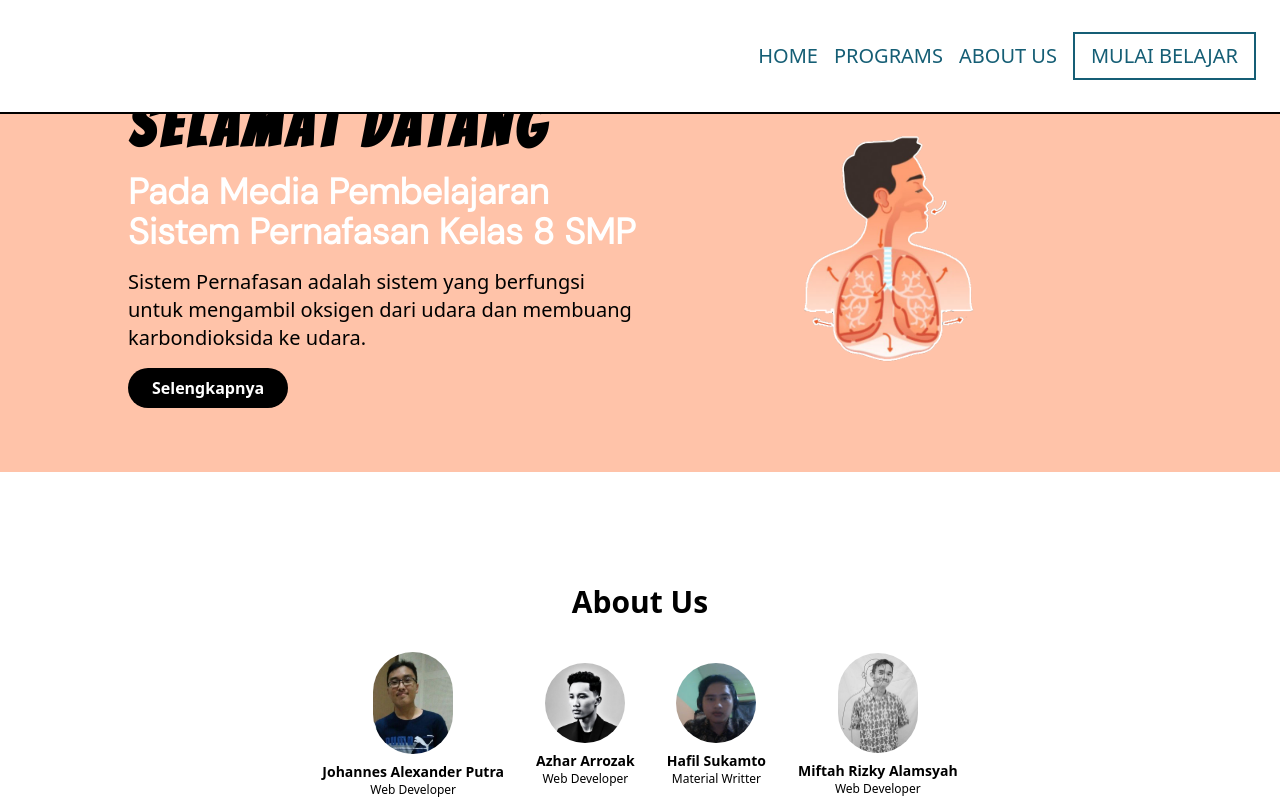
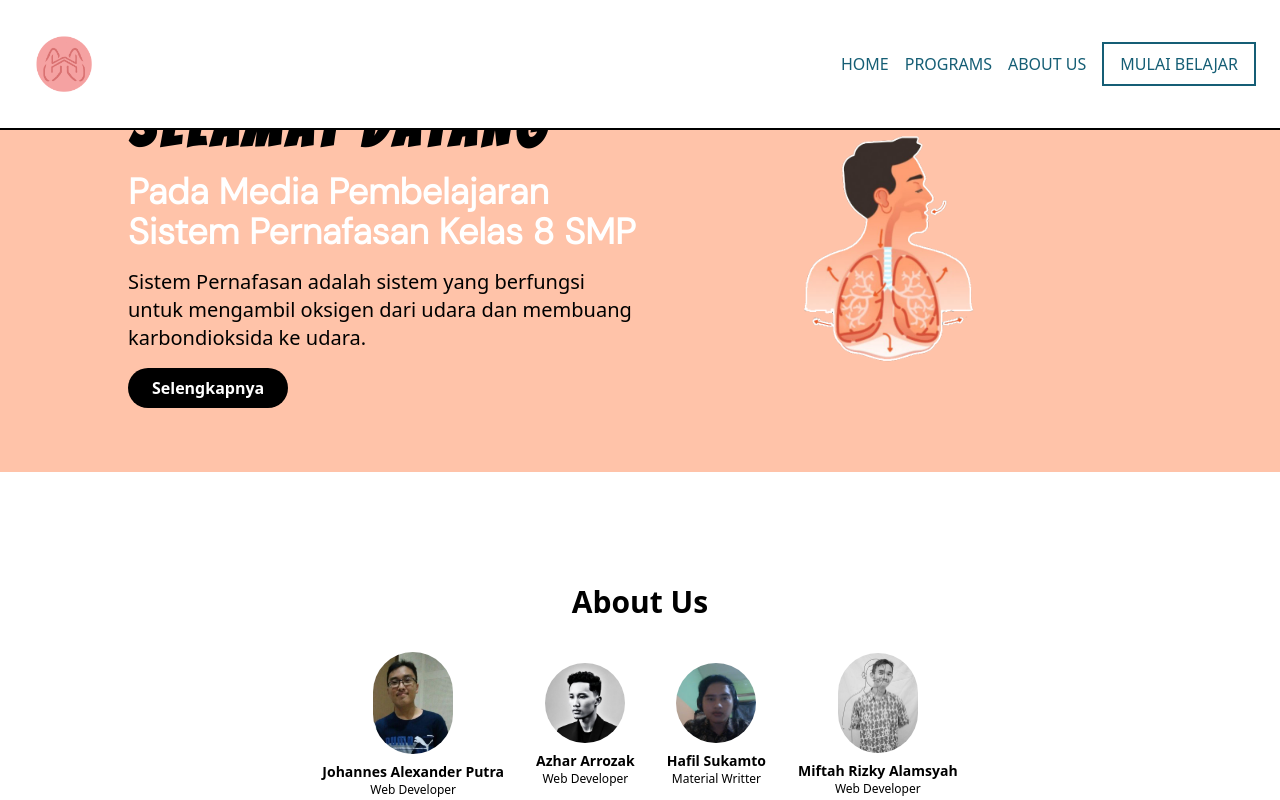
Before and after one commit to Itsjohanes/Kel1_Kapita, a React (Vite) app: page / in a window 1280 px wide. Shown: the top 800 px of the page. Built offline with nearby package versions, Linux system fonts and the light colour scheme.

Commit message:
tambah logo

```diff
--- a/src/components/LandingPage/Navbar.jsx
+++ b/src/components/LandingPage/Navbar.jsx
@@ -12,13 +12,37 @@ const Navbar = ({ home, about, programs }) => {
 
   return (
     <div className="border-b-2 fixed w-full bg-white">
-      <nav className="text-cyan-800 p-6">
-        <div
-          className={`${
-            isMenuOpen ? "flex flex-col items-center" : "flex"
-          }   justify-center text-xs md:justify-center md:text-xl lg:justify-end lg:text-xl`}
-        >
-          <div className="md:hidden flex">
+      <nav className="text-cyan-800 p-6 flex items-center justify-between">
+        <div className="flex items-center">
+          <img
+            src="./lung-logo.png"
+            alt="Deskripsi Gambar"
+            className="w-20 h-20 mr-4"
+          />
+        </div>
+        <div className="flex items-center">
+          <div
+            className={`${
+              isMenuOpen ? "flex flex-col" : "hidden"
+            } md:flex items-center space-x-4 uppercase my-4 md:my-0`}
+          >
+            <Link to="/" onClick={home} className="my-2">
+              Home
+            </Link>
+            <Link onClick={programs} className="my-2">
+              Programs
+            </Link>
+            <Link onClick={about} className="my-2">
+              About Us
+            </Link>
+            <Link
+              to="/dashboard/disclaimer"
+              className="border-2 px-4 py-2 my-2 hover:bg-button"
+            >
+              Mulai Belajar
+            </Link>
+          </div>
+          <div className="md:hidden">
             {isMenuOpen ? (
               <FaTimes
                 className="text-2xl cursor-pointer"
@@ -31,28 +55,6 @@ const Navbar = ({ home, about, programs }) => {
               />
             )}
           </div>
-          <div
-            className={`${
-              isMenuOpen ? "flex flex-col" : "hidden"
-            } md:flex items-center space-x-4 uppercase my-4 md:my-0`}
-          >
-            <Link to="/" onClick={home} className="my-2">
-              Home
-            </Link>
-            <Link onClick={programs} className="my-2">
-              Programs
-            </Link>
-
-            <Link onClick={about} className="my-2">
-              About Us
-            </Link>
-            <Link
-              to="/dashboard/disclaimer"
-              className="border-2 px-4 py-2 my-2 hover:bg-button"
-            >
-              Mulai Belajar
-            </Link>
-          </div>
         </div>
       </nav>
     </div>
```
Also changed, not shown: public/lung-logo.png (added).
